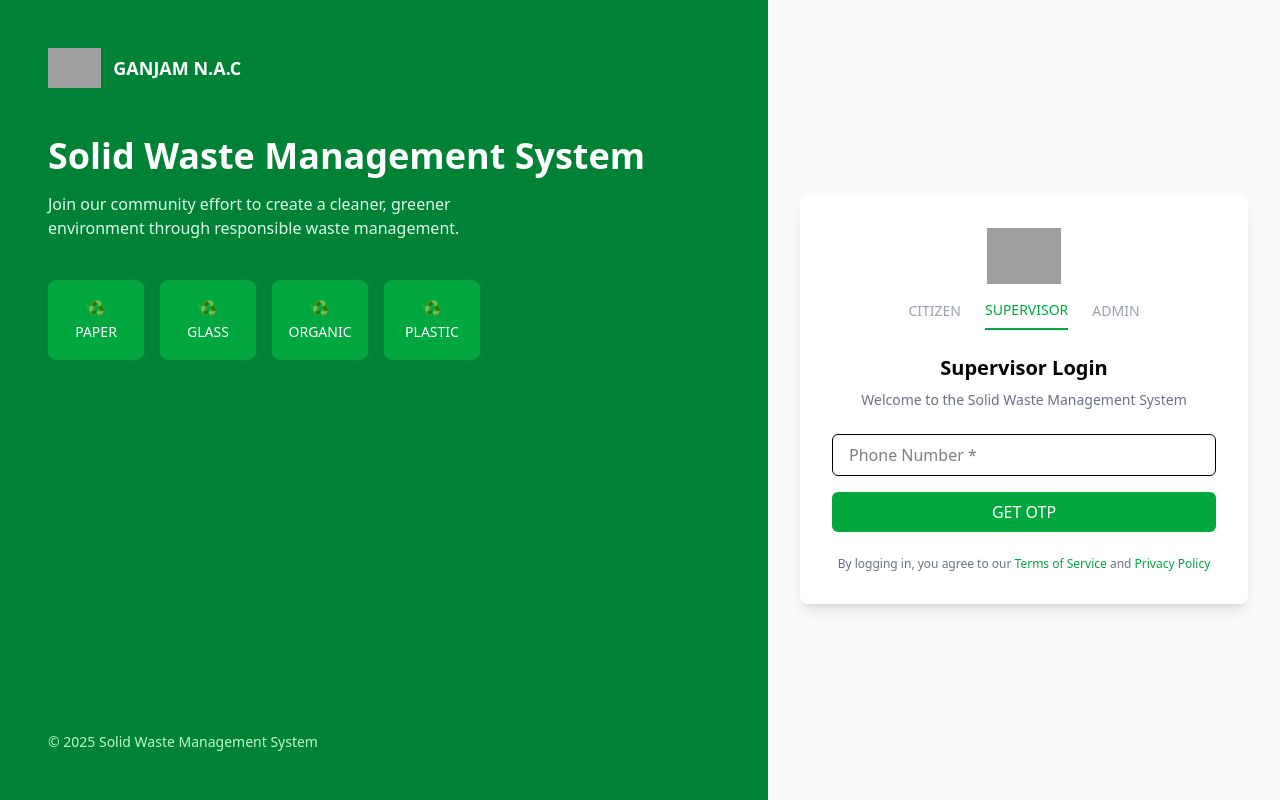
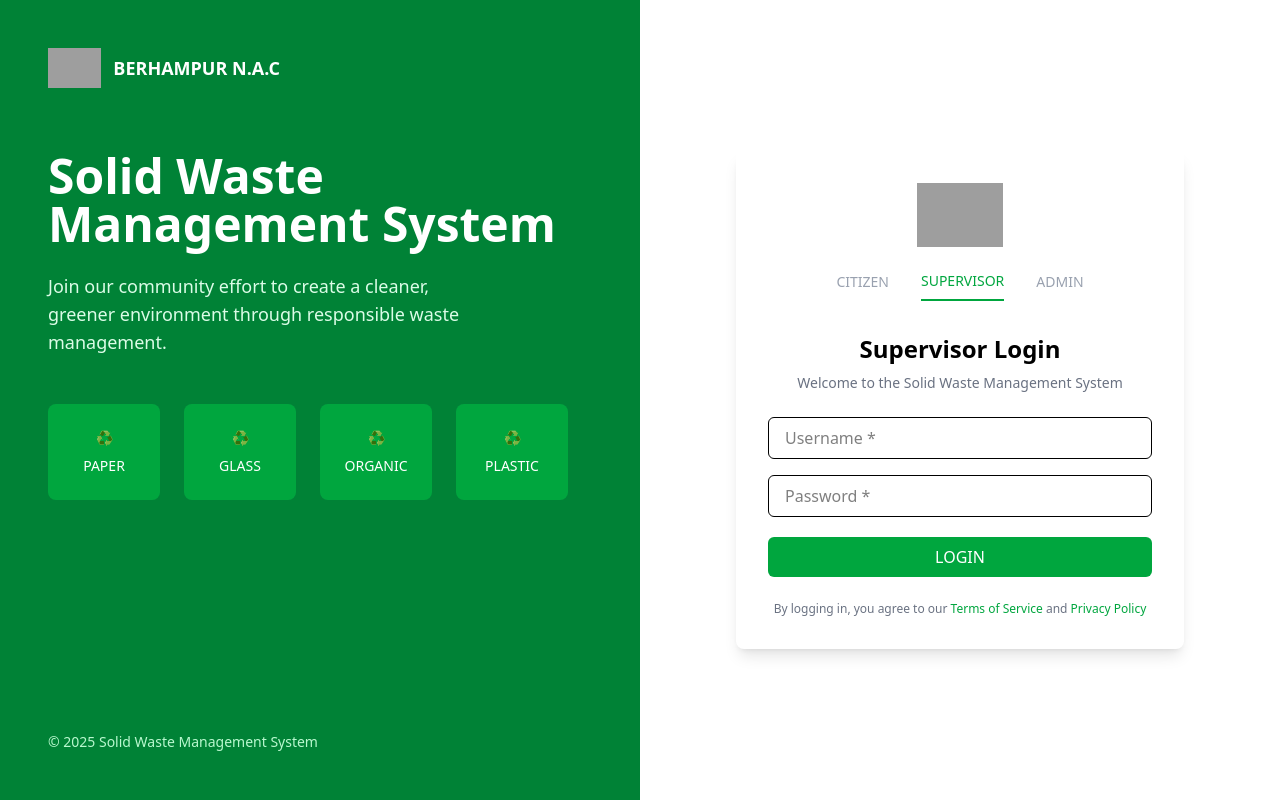
Before and after one commit to sonisingh2004/ganjam-nac, a React (Vite) app: page / in a window 1280 px wide. Both pictures are taken after a click on the button "SUPERVISOR". Built offline with nearby package versions, Linux system fonts and the light colour scheme; grey boxes are pictures that could not be loaded.

Commit message:
update login

```diff
--- a/src/pages/Login.jsx
+++ b/src/pages/Login.jsx
@@ -6,31 +6,35 @@ const Login = () => {
   return (
     <div className="min-h-screen flex">
 
-      {/* LEFT SECTION */}
-      <div className="hidden lg:flex w-3/5 bg-green-700 text-white p-12 flex-col justify-between">
+      {/* LEFT SECTION (50%) */}
+      <div className="hidden lg:flex w-1/2 bg-green-700 text-white p-12 flex-col justify-between">
         <div>
-          <div className="flex items-center gap-3 mb-12">
-            <img src="https://swachhganjam.in/assets/logo-D7UUn_EU.png" alt="logo" className="h-10" />
-            <h1 className="text-lg font-semibold">GANJAM N.A.C</h1>
+          <div className="flex items-center gap-3 mb-16">
+            <img
+              src="https://swachhganjam.in/assets/logo-D7UUn_EU.png"
+              alt="logo"
+              className="h-10"
+            />
+            <h1 className="text-lg font-semibold">BERHAMPUR N.A.C</h1>
           </div>
 
-          <h2 className="text-4xl font-bold mb-4">
+          <h2 className="text-5xl font-bold mb-6">
             Solid Waste Management System
           </h2>
 
-          <p className="text-green-100 max-w-md mb-10">
+          <p className="text-green-100 max-w-md mb-12 text-lg">
             Join our community effort to create a cleaner, greener environment
             through responsible waste management.
           </p>
 
-          <div className="flex gap-4">
+          <div className="flex gap-6">
             {["PAPER", "GLASS", "ORGANIC", "PLASTIC"].map((item) => (
               <div
                 key={item}
-                className="w-24 h-20 bg-green-600 rounded-lg flex flex-col items-center justify-center text-sm"
+                className="w-28 h-24 bg-green-600 rounded-lg flex flex-col items-center justify-center text-sm font-medium"
               >
                 ♻
-                <span className="mt-1">{item}</span>
+                <span className="mt-2">{item}</span>
               </div>
             ))}
           </div>
@@ -41,17 +45,21 @@ const Login = () => {
         </p>
       </div>
 
-      {/* RIGHT SECTION */}
-      <div className="w-full lg:w-2/5 flex items-center justify-center bg-gray-50 px-4">
-        <div className="w-full max-w-md bg-white rounded-lg shadow-lg p-8">
+      {/* RIGHT SECTION (50%) */}
+      <div className="w-full lg:w-1/2 bg-white flex items-center justify-center px-4">
+        <div className="w-full max-w-md shadow-lg rounded-lg p-8">
 
           {/* LOGO */}
-          <div className="flex justify-center mb-4">
-            <img src="https://swachhganjam.in/assets/logo-D7UUn_EU.png" alt="logo" className="h-14" />
+          <div className="flex justify-center mb-6">
+            <img
+              src="https://swachhganjam.in/assets/logo-D7UUn_EU.png"
+              alt="logo"
+              className="h-16"
+            />
           </div>
 
           {/* ROLE TABS */}
-          <div className="flex justify-center gap-6 mb-6 text-sm font-medium">
+          <div className="flex justify-center gap-8 mb-8 text-sm font-medium">
             {["citizen", "supervisor", "admin"].map((item) => (
               <button
                 key={item}
@@ -68,7 +76,7 @@ const Login = () => {
           </div>
 
           {/* TITLE */}
-          <h2 className="text-xl font-semibold text-center mb-2">
+          <h2 className="text-2xl font-semibold text-center mb-2">
             {role.charAt(0).toUpperCase() + role.slice(1)} Login
           </h2>
 
@@ -76,27 +84,51 @@ const Login = () => {
             Welcome to the Solid Waste Management System
           </p>
 
-          {/* LOGIN FORM */}
-          <form className="space-y-4">
+          {/* FORMS */}
+          {role === "citizen" && (
+            <>
               <input
                 type="text"
                 placeholder="Phone Number *"
-              className="w-full px-4 py-2 border rounded-md focus:outline-none focus:ring-2 focus:ring-green-500"
+                className="w-full px-4 py-2 border rounded-md mb-5 focus:outline-none focus:ring-2 focus:ring-green-500"
               />
 
-            <button
-              type="submit"
-              className="w-full bg-green-600 text-white py-2 rounded-md hover:bg-green-700 transition"
-            >
+              <button className="w-full bg-green-600 text-white py-2 rounded-md hover:bg-green-700">
                 GET OTP
               </button>
-          </form>
+            </>
+          )}
 
+          {(role === "supervisor" || role === "admin") && (
+            <>
+              <input
+                type="text"
+                placeholder="Username *"
+                className="w-full px-4 py-2 border rounded-md mb-4 focus:outline-none focus:ring-2 focus:ring-green-500"
+              />
+
+              <input
+                type="password"
+                placeholder="Password *"
+                className="w-full px-4 py-2 border rounded-md mb-5 focus:outline-none focus:ring-2 focus:ring-green-500"
+              />
+
+              <button className="w-full bg-green-600 text-white py-2 rounded-md hover:bg-green-700">
+                LOGIN
+              </button>
+            </>
+          )}
+
+          {/* TERMS */}
           <p className="text-xs text-center text-gray-500 mt-6">
             By logging in, you agree to our{" "}
-            <span className="text-green-600 cursor-pointer">Terms of Service</span>{" "}
+            <span className="text-green-600 cursor-pointer">
+              Terms of Service
+            </span>{" "}
             and{" "}
-            <span className="text-green-600 cursor-pointer">Privacy Policy</span>
+            <span className="text-green-600 cursor-pointer">
+              Privacy Policy
+            </span>
           </p>
         </div>
       </div>
```
Lines whose indentation alone changed are shown as unchanged.
